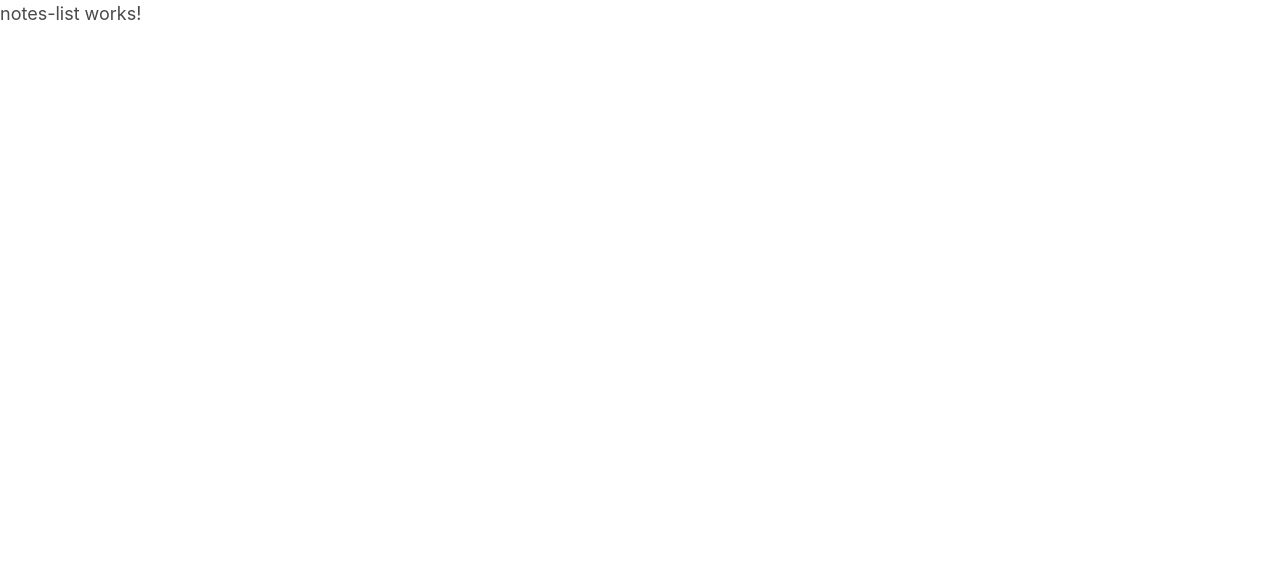
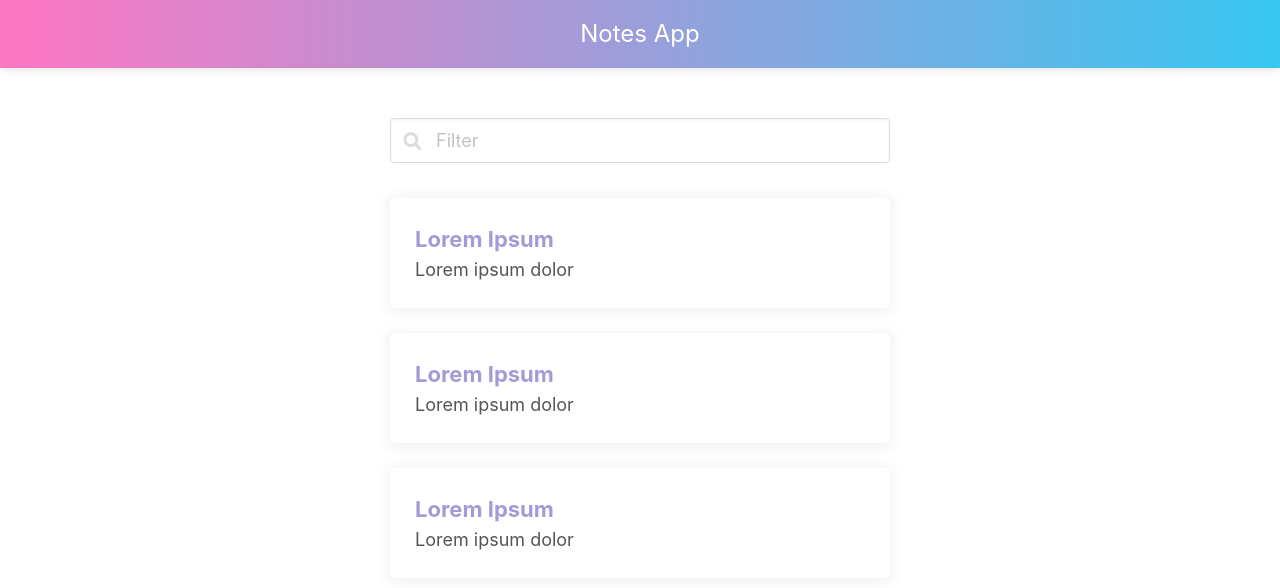
Before and after one commit to jafedencinas/notes-app, an Angular app: page / in a window 1280 px wide. Shown: the top 588 px of the page. Built offline with nearby package versions, Linux system fonts and the light colour scheme.

Commit message:
3rd commit from VSCode

```diff
--- a/src/app/app-routing.module.ts
+++ b/src/app/app-routing.module.ts
@@ -1,9 +1,12 @@
+import { MainLayoutComponent } from './pages/main-layout/main-layout.component';
 import { NotesListComponent } from './pages/notes-list/notes-list.component';
 import { NgModule } from '@angular/core';
 import { RouterModule, Routes } from '@angular/router';
 
 const routes: Routes = [
-  { path: "",component: NotesListComponent }
+  { path: "",component: MainLayoutComponent, children: [
+    { path: "",component: NotesListComponent  }
+  ] }
 ];
 
 @NgModule({
--- a/src/app/app.module.ts
+++ b/src/app/app.module.ts
@@ -4,11 +4,15 @@
 import { AppRoutingModule } from './app-routing.module';
 import { AppComponent } from './app.component';
 import { NotesListComponent } from './pages/notes-list/notes-list.component';
+import { MainLayoutComponent } from './pages/main-layout/main-layout.component';
+import { NoteCardComponent } from './note-card/note-card.component';
 
 @NgModule({
   declarations: [
     AppComponent,
-    NotesListComponent
+    NotesListComponent,
+    MainLayoutComponent,
+    NoteCardComponent
   ],
   imports: [
     BrowserModule,
--- /dev/null
+++ b/src/app/note-card/note-card.component.html
@@ -0,0 +1,15 @@
+<div #container class="note-card-container">
+    <div class="note-card-content">
+        <h1 class="note-card-title">Lorem Ipsum</h1>
+
+        <div #bodyText class="note-card-body">
+            <p>Lorem ipsum dolor</p>
+
+            <div #truncator class="fade-out-truncation"></div>
+        </div>
+
+    </div>
+    <div class="x-button">
+
+    </div>
+</div>
--- /dev/null
+++ b/src/app/note-card/note-card.component.scss
@@ -0,0 +1,79 @@
+@import "../../main-styles.scss";
+
+.note-card-container {
+    position: relative;
+    background: white;
+    border-radius: 5px;
+
+    box-shadow: 0px 2px 15px 2px rgba(black, 0.068);
+    transition: box-shadow 0.2s ease-out;
+
+    &:hover {
+        cursor: pointer;
+        box-shadow: 0px 0px 0px 4px rgba(black, 0.068);
+        .x-button{
+            opacity: 1;
+            transition-delay: 0.3s;
+            transform: scale(1);
+        }
+    }
+
+    .note-card-content {
+        padding: 25px;
+
+        .note-card-title{
+            font-size: 22px;
+            font-weight: bold;
+            color: $purple;
+        }
+
+        .note-card-body {
+            position: relative;
+            color: #555;
+
+            //Max height before is truncated
+            max-height: 80px;
+            overflow: hidden;
+            .fade-out-truncation {
+                position: absolute;
+
+                pointer-events: none;
+
+                bottom: 0;
+                height: 50%;
+                width: 100%;
+                background: linear-gradient(to bottom, rgba(white,0) 0%, rgba(white,0.8) 50%, white 100%);
+            }
+        }
+
+    }
+
+}
+
+.x-button {
+    position: absolute;
+    //12 px from top, 12 px form right side
+    top: 12px;
+    right: 12px;
+    height: 34px;
+    width: 34px;
+    background-color: $light-red;
+    background-image: url(../../assets/delete_icon.svg);
+    background-repeat: no-repeat;
+    background-position: center;
+    border-radius: 4px;
+
+    transition: opacity 0.2s ease-out, transform 0.2s ease-out;
+
+    opacity: 0;
+
+    transform: scale(0.5);
+
+    &:hover {
+        background-color: darken($light-red, 2%);
+    }
+
+    &:active {
+        background-color: darken($light-red, 4%);
+    }
+}
--- /dev/null
+++ b/src/app/note-card/note-card.component.ts
@@ -0,0 +1,33 @@
+import { AfterViewInit, Component, ElementRef, Input, Renderer2, ViewChild } from '@angular/core';
+
+@Component({
+  selector: 'app-note-card',
+  templateUrl: './note-card.component.html',
+  styleUrls: ['./note-card.component.scss']
+})
+export class NoteCardComponent implements AfterViewInit {
+
+  @Input() title: string;
+  @Input() body: string;
+
+  @ViewChild('truncator') truncator: ElementRef<HTMLElement>;
+  @ViewChild('bodyText') bodyText: ElementRef<HTMLElement>;
+
+  constructor(private renderer: Renderer2) { }
+
+  ngAfterViewInit() {
+    // work out if there is a text overflow and if not, then hide the truncator
+
+    let style = window.getComputedStyle(this.bodyText.nativeElement, null);
+    let viewableHeight = parseInt(style.getPropertyValue("height"), 10);
+
+    if (this.bodyText.nativeElement.scrollHeight > viewableHeight) {
+      // if there is a text overflow, show the fade out truncator
+      this.renderer.setStyle(this.truncator.nativeElement, 'display', 'block');
+    } else {
+      // else (there is a text overflow), hide the fade out truncator
+      this.renderer.setStyle(this.truncator.nativeElement, 'display', 'none');
+    }
+  }
+
+}
--- /dev/null
+++ b/src/app/pages/main-layout/main-layout.component.html
@@ -0,0 +1,8 @@
+<div class="layout-box">
+    <div class="top-bar">
+        <h1>Notes App</h1>
+    </div>
+    <div class="page-content">
+        <router-outlet></router-outlet>
+    </div>
+</div>
--- /dev/null
+++ b/src/app/pages/main-layout/main-layout.component.scss
@@ -0,0 +1,36 @@
+@import "../../../main-styles.scss";
+
+.layout-box {
+    display: flex;
+    flex-direction: column;
+    height: 100%;
+
+    overflow: hidden;
+
+    .page-content {
+        flex-grow: 1;
+        overflow-y: scroll;
+
+    }
+}
+
+.top-bar {
+    width: 100%;
+    height: 68px;
+    background: linear-gradient(to right, $pink, $blue);
+
+    box-shadow: 0px 0px 10px 0px rgba(black, 0.15);
+
+
+    display: flex;
+    flex-shrink: 0;
+
+    justify-content: center;
+    align-items: center;
+
+    h1{
+        color: white;
+        font-size: 24px;
+
+    }
+}
--- /dev/null
+++ b/src/app/pages/main-layout/main-layout.component.ts
@@ -0,0 +1,15 @@
+import { Component, OnInit } from '@angular/core';
+
+@Component({
+  selector: 'app-main-layout',
+  templateUrl: './main-layout.component.html',
+  styleUrls: ['./main-layout.component.scss']
+})
+export class MainLayoutComponent implements OnInit {
+
+  constructor() { }
+
+  ngOnInit(): void {
+  }
+
+}
--- a/src/app/pages/notes-list/notes-list.component.html
+++ b/src/app/pages/notes-list/notes-list.component.html
@@ -1 +1,17 @@
-<p>notes-list works!</p>
+<div class="main-container">
+    <div class="search-bar-container">
+        <div class="field">
+            <p class="control has-icons-left">
+              <input class="input" type="text" placeholder="Filter">
+              <span class="icon is-small is-left">
+                <i class="fas fa-search"></i>
+              </span>
+            </p>
+          </div>
+    </div>
+    <div class="notes-list">
+      <app-note-card></app-note-card>
+      <app-note-card></app-note-card>
+      <app-note-card></app-note-card>
+    </div>
+</div>
--- a/src/app/pages/notes-list/notes-list.component.scss
+++ b/src/app/pages/notes-list/notes-list.component.scss
@@ -0,0 +1,19 @@
+.main-container {
+    display: flex;
+    flex-direction: column;
+    max-width: 500px;
+
+    margin: auto;
+
+    padding-top: 50px;
+
+}
+
+.notes-list {
+    margin-top: 35px;
+}
+
+app-note-card {
+    display: block;
+    margin-bottom: 25px;
+}
--- a/src/index.html
+++ b/src/index.html
@@ -6,6 +6,7 @@
   <base href="/">
   <meta name="viewport" content="width=device-width, initial-scale=1">
   <link rel="icon" type="image/x-icon" href="favicon.ico">
+  <link rel="stylesheet" href="https://use.fontawesome.com/releases/v5.15.3/css/all.css" integrity="sha384-SZXxX4whJ79/gErwcOYf+zWLeJdY/qpuqC4cAa9rOGUstPomtqpuNWT9wdPEn2fk" crossorigin="anonymous">
 </head>
 <body>
   <app-root></app-root>
```
Also changed, not shown: src/assets/delete_icon.svg (added).
